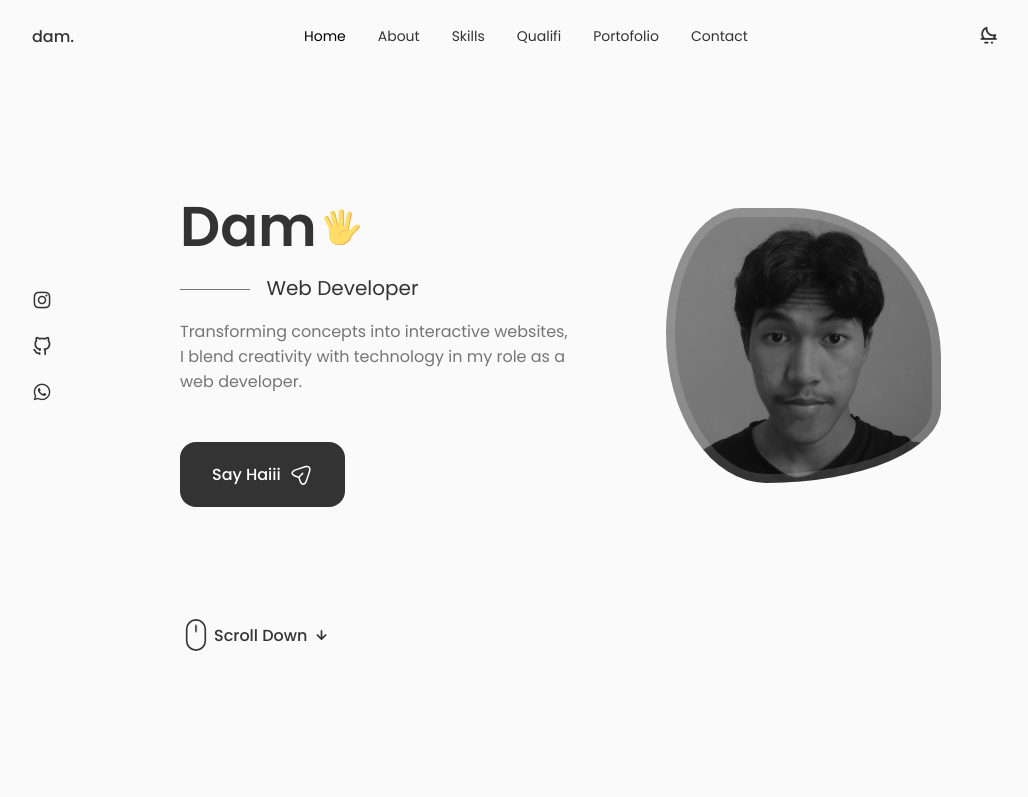
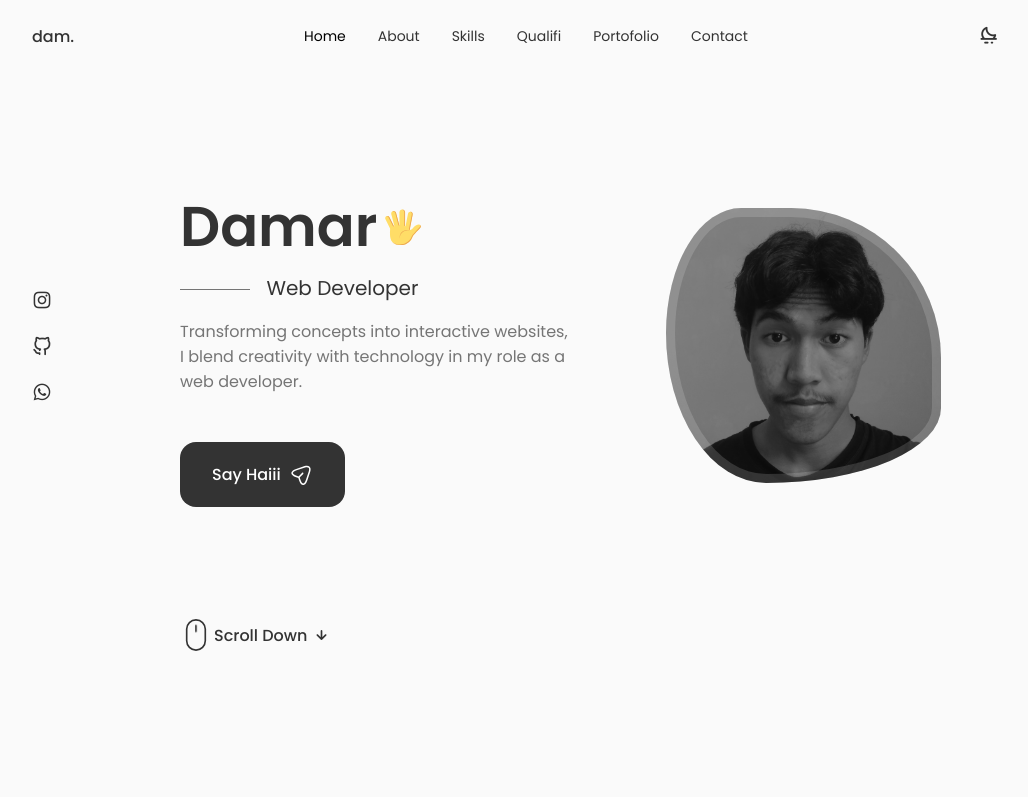
Before and after one commit to damar-glh/me, a React (Create React App) app: page / in a window 1280 px wide. Shown: the top 797 px of the page, without its empty margins (124-1152 px from the left). Built offline with nearby package versions, Linux system fonts and the light colour scheme.

Commit message:
feature: add-animation-home

```diff
--- a/src/components/home/Data.jsx
+++ b/src/components/home/Data.jsx
@@ -16,7 +16,7 @@ function Data() {
       currentIndex++;
     }
 
-    interval = setInterval(animateText, 1000);
+    interval = setInterval(animateText, 800);
     return () => clearInterval(interval);
   }, [text]);
 
```
